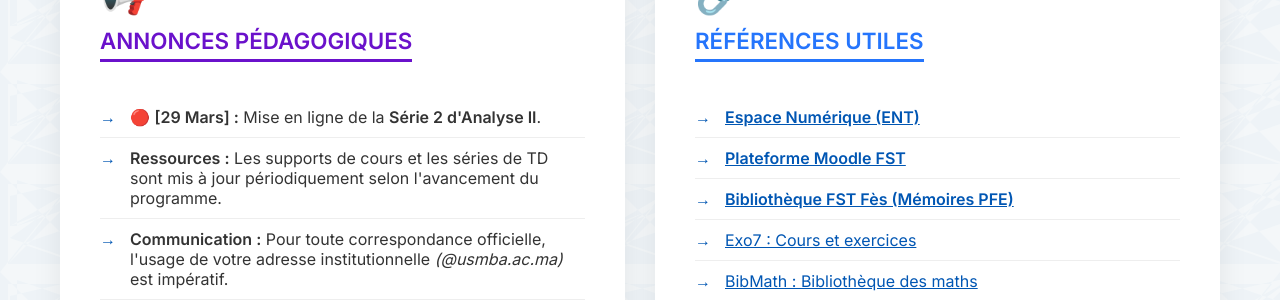
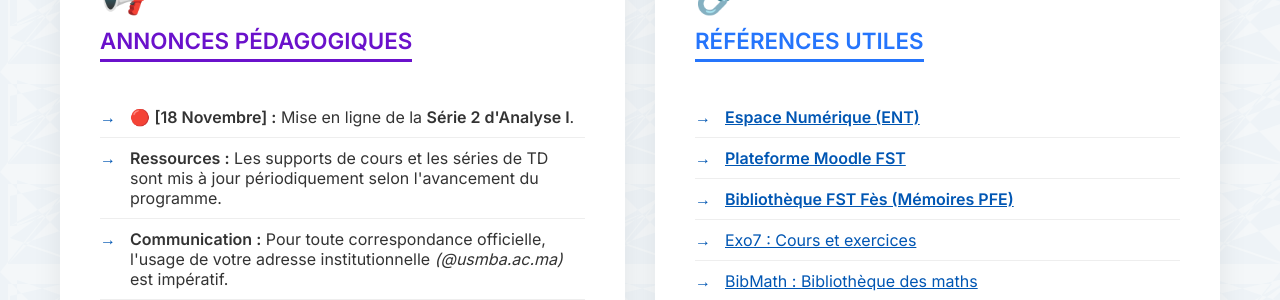
Before and after one commit to mahmoudmath/mahmoudmath.github.io, a Jekyll site: the page index.html, which Jekyll copies as it is, in a window 1280 px wide. Shown: the part 1228-1528 px from the top of the page. Built offline with Jekyll 4.4.1, drawn with Linux system fonts in a browser that asks for light colours.

Commit message:
Update index.html

```diff
--- a/index.html
+++ b/index.html
@@ -84,7 +84,7 @@ height="0" width="0" style="display:none;visibility:hidden"></iframe></noscript>
                 <h3 style="text-align: left; margin-bottom: 15px;">ANNONCES PÉDAGOGIQUES</h3>
                 <ul class="resource-list">
                     <!-- AJOUT DE LA NOUVEAUTÉ ICI -->
-                    <li><span style="color: #ff0000;">🔴</span> <strong>[29 Mars] :</strong> Mise en ligne de la <strong>Série 2 d'Analyse II</strong>.</li>
+                    <li><span style="color: #ff0000;">🔴</span> <strong>[18 Novembre] :</strong> Mise en ligne de la <strong>Série 2 d'Analyse I</strong>.</li>
 
                     <li><strong>Ressources :</strong> Les supports de cours et les séries de TD sont mis à jour périodiquement selon l'avancement du programme.</li>
                     <li><strong>Communication :</strong> Pour toute correspondance officielle, l'usage de votre adresse institutionnelle <em>(@usmba.ac.ma)</em> est impératif.</li>
```
